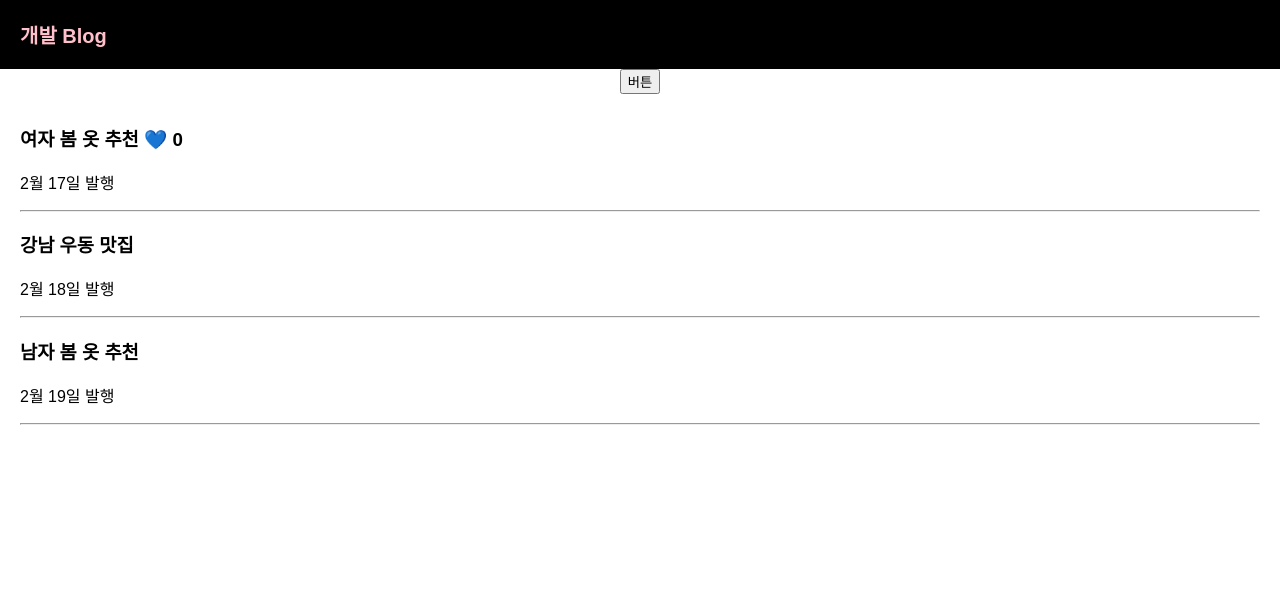
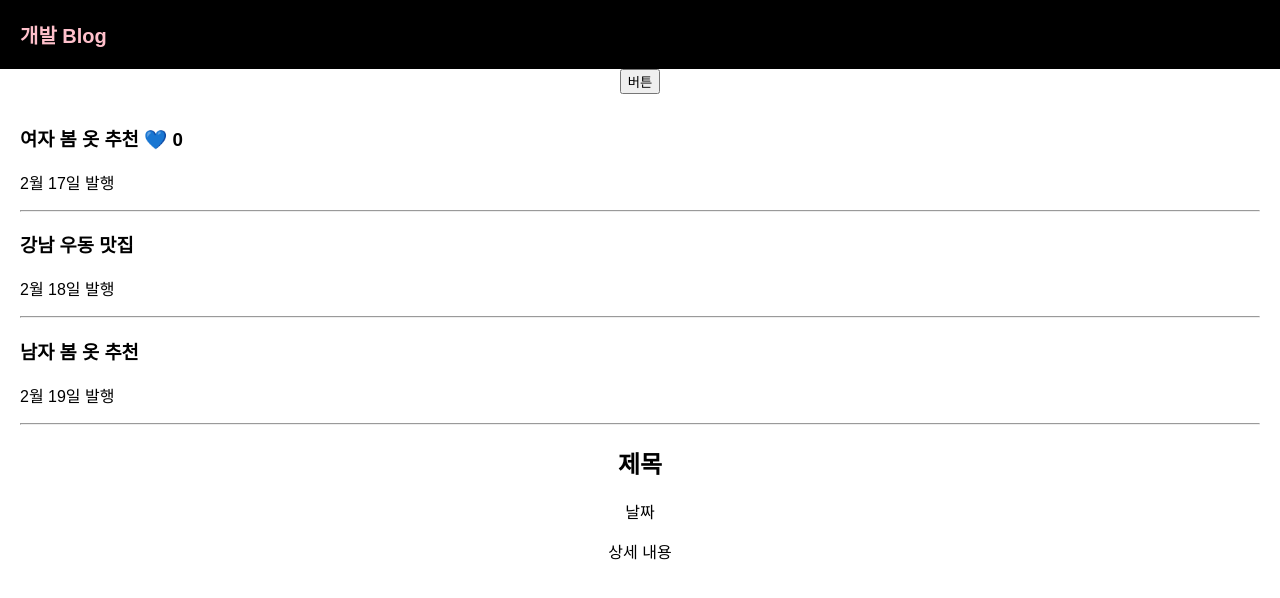
Before and after one commit to hijiyun/ReactProject, a React (Create React App) app in the folder react_study/: page / in a window 1280 px wide. Shown: the top 598 px of the page. Built offline with nearby package versions, Linux system fonts and the light colour scheme.

Commit message:
model css 커

```diff
--- a/react_study/src/App.css
+++ b/react_study/src/App.css
@@ -4,6 +4,12 @@
 
 body{
   font-family: Arial, Helvetica, sans-serif;
+}
+
+.model{
+  margin-top: 20px;
+  padding: 20px;
+  background: pink;
 }
 
 .black-nav{
--- a/react_study/src/App.js
+++ b/react_study/src/App.js
@@ -8,11 +8,13 @@ function App() {
   let [글제목, 글제목변경] = useState(['여자 봄 옷 추천','강남 우동 맛집','남자 봄 옷 추천']);
   let [하트, 하트변경] = useState(0);
   let posts = "강남 고기 맛집 리스트";
+
   function 제목바꾸기() {
     var newArray = [...글제목];
     newArray[0] = '남자 봄 옷 추천'
     글제목변경(newArray);
   }
+
   return (
     <div className="App">
       <div className="black-nav">
@@ -40,6 +42,13 @@ function App() {
         <p>2월 19일 발행</p>
         <hr />
       </div>
+
+      <div>
+        <h2>제목</h2>
+        <p>날짜</p>
+        <p>상세 내용</p>
+      </div>
+
     </div>
   );
 }
```
